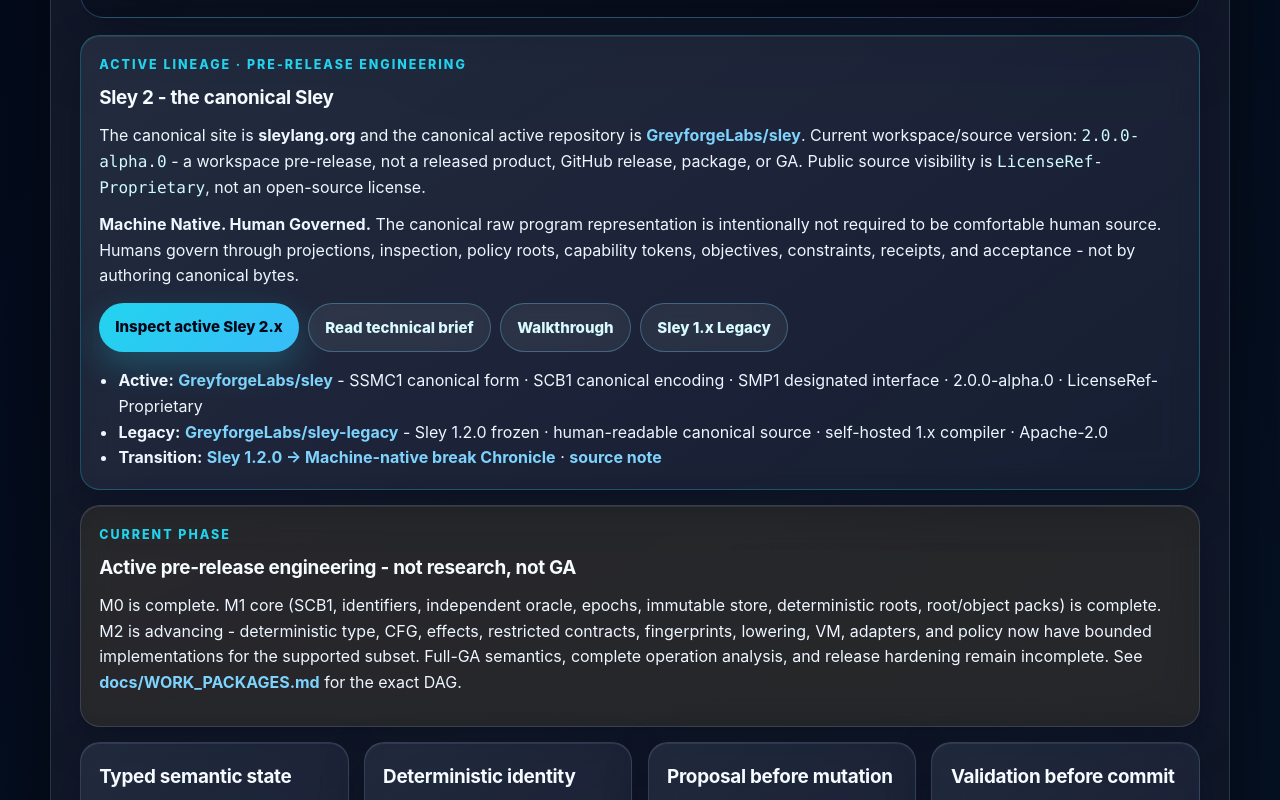
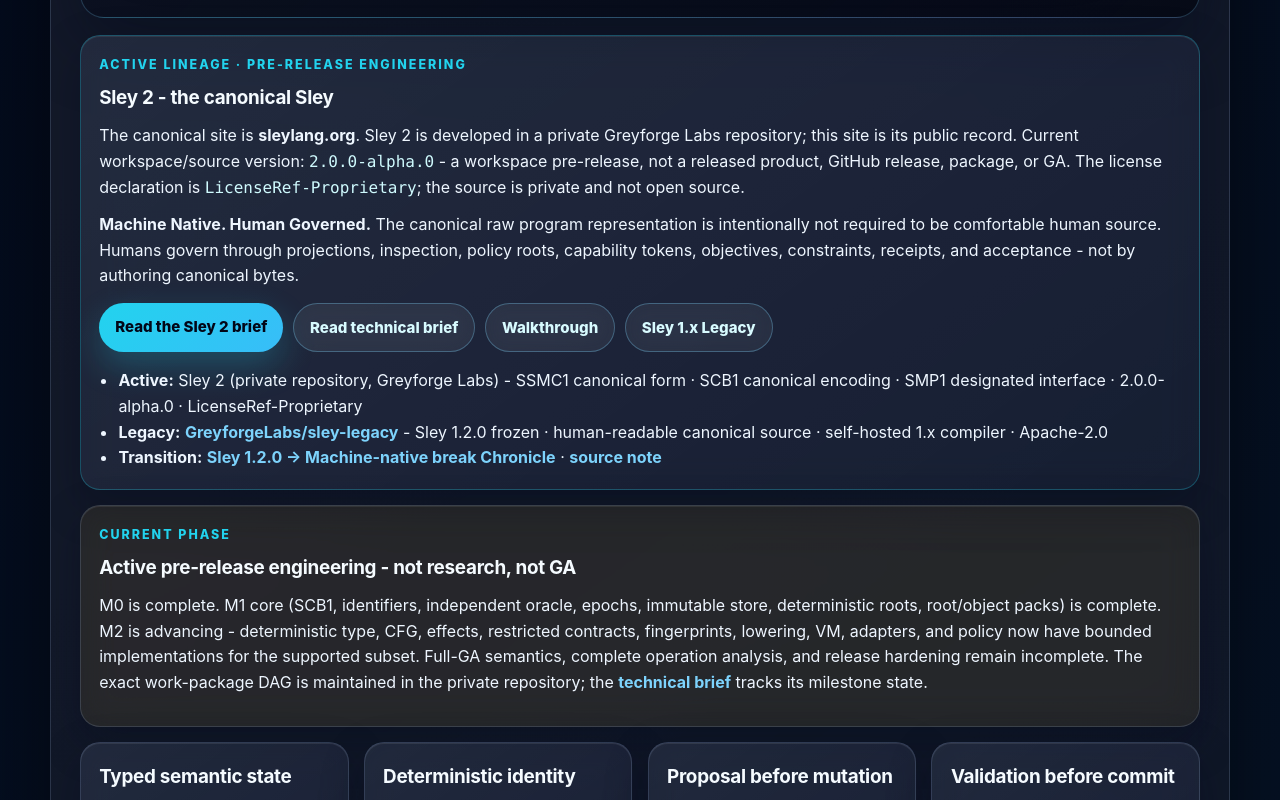
Before and after one commit to GreyforgeLabs/sleylang.org, a Next.js app: page / in a window 1280 px wide. Shown: the part 1380-2180 px from the top of the page. Built offline with nearby package versions, Linux system fonts and the light colour scheme.

Commit message:
Sley 2 source is private: point every reference at the public brief
The active Sley repository is no longer public. Replace repository links
and 'public source' language with sleylang.org as the public record; keep
Sley Legacy links on sley-legacy. Status date 2026-09-11.

```diff
--- a/app/components/SleyShell.jsx
+++ b/app/components/SleyShell.jsx
@@ -53,7 +53,7 @@
           <ScopeLink scope={rootScope} to="/legacy" className="nav-link">
             Legacy
           </ScopeLink>
-          <ScopeLink scope="" to="https://github.com/GreyforgeLabs/sley" className="nav-link">
+          <ScopeLink scope="" to="https://github.com/GreyforgeLabs" className="nav-link">
             GitHub
           </ScopeLink>
           <ScopeLink scope="" to="https://greyforge.tech" className="nav-link">
@@ -98,7 +98,7 @@
         <p>
           <a href="https://greyforge.tech" rel="external noopener noreferrer">greyforge.tech</a> ·
           <a href="https://greyforge.tech/chronicles/sley-120-machine-native-break" rel="external noopener noreferrer">Transition Chronicle</a> ·
-          <a href="https://github.com/GreyforgeLabs/sley" rel="external noopener noreferrer">Active Sley</a> ·
+          <a href="/docs">Active Sley</a> ·
           <a href="/legacy">Legacy</a> ·
           <a href="/llms.txt">llms.txt</a>
         </p>
--- a/app/docs/page.jsx
+++ b/app/docs/page.jsx
@@ -171,8 +171,7 @@
           </div>
         </div>
         <p style={{ marginTop: "1rem" }}>
-          For exact package detail, see <a href="https://github.com/GreyforgeLabs/sley/blob/main/docs/WORK_PACKAGES.md" rel="external noopener noreferrer">docs/WORK_PACKAGES.md</a> and{" "}
-          <a href="https://github.com/GreyforgeLabs/sley/blob/main/ARCHITECTURE.md" rel="external noopener noreferrer">ARCHITECTURE.md</a>. Do not trust prose that disagrees with landed crate code.
+          The exact work-package DAG and crate architecture are maintained in the private repository; this brief is the public summary and is dated. Do not trust prose that disagrees with landed crate code.
         </p>
         <p>
           <strong>Status:</strong> M0 complete · M1 core complete · M2 actively advancing · later release/GA work incomplete. <em>Active pre-release engineering</em> - substantial running implementation, not a research idea; not a released production language.
@@ -182,7 +181,7 @@
       <article className="card">
         <h2>Related surfaces</h2>
         <ul className="qa-list">
-          <li><a href="https://github.com/GreyforgeLabs/sley" rel="external noopener noreferrer">Active Sley 2.x repository</a> - public source (LicenseRef-Proprietary)</li>
+          <li>Active Sley 2.x - private repository (LicenseRef-Proprietary); this site is the public record</li>
           <li><a href="https://github.com/GreyforgeLabs/sley-legacy" rel="external noopener noreferrer">Sley 1.x Legacy</a> - Apache-2.0 frozen line, <a href="/legacy">legacy page</a></li>
           <li><a href="https://greyforge.tech/chronicles/sley-120-machine-native-break" rel="external noopener noreferrer">Architectural transition Chronicle</a></li>
           <li><a href="https://greyforge.tech/research/sley-machine-native-break-source-note-2026-08-27.md" rel="external noopener noreferrer">Transition source note</a></li>
--- a/app/layout.jsx
+++ b/app/layout.jsx
@@ -47,7 +47,7 @@
   openGraph: {
     title: "Sley 2 - Machine-native programming",
     description:
-      "Machines do not write source. They mutate verified program state. Sley 2 is the active machine-native programming system from Greyforge Labs (2.0.0-alpha.0 source-visible pre-release).",
+      "Machines do not write source. They mutate verified program state. Sley 2 is the active machine-native programming system from Greyforge Labs (2.0.0-alpha.0 private pre-release).",
     url: "https://sleylang.org/",
     siteName: "Sley",
     images: [
@@ -74,7 +74,7 @@
     citation_status_date: "2026-08-30",
     llm_discovery_file: "https://sleylang.org/llms.txt",
     llm_claim_boundary:
-      "Active Sley 2 is 2.0.0-alpha.0 source-visible pre-release under LicenseRef-Proprietary; not a GA release/tag/package. Sley 1.x Legacy is Apache-2.0 v1.2.0 frozen.",
+      "Active Sley 2 is a 2.0.0-alpha.0 private pre-release under LicenseRef-Proprietary; not a GA release/tag/package. Sley 1.x Legacy is Apache-2.0 v1.2.0 frozen.",
   },
 };
 
@@ -86,12 +86,11 @@
   applicationCategory: "DeveloperApplication",
   operatingSystem: "Linux",
   url: "https://sleylang.org/",
-  codeRepository: "https://github.com/GreyforgeLabs/sley",
   programmingLanguage: "Sley",
   version: "2.0.0-alpha.0",
   softwareVersion: "2.0.0-alpha.0",
-  dateModified: "2026-08-30",
-  license: "https://github.com/GreyforgeLabs/sley#license",
+  dateModified: "2026-09-11",
+  license: "LicenseRef-Proprietary",
   author: {
     "@type": "Organization",
     name: "Greyforge Labs",
@@ -118,7 +117,6 @@
   isAccessibleForFree: true,
   sameAs: [
     "https://greyforge.tech/about",
-    "https://github.com/GreyforgeLabs/sley",
     "https://github.com/GreyforgeLabs/sley-legacy",
     "https://sleylang.org/llms.txt",
     "https://sleylang.org/legacy",
--- a/app/legacy/page.jsx
+++ b/app/legacy/page.jsx
@@ -116,7 +116,7 @@
         <ul className="qa-list">
           <li>New work that needs machine-native typed state, deterministic roots, and proposal-validated transactions</li>
           <li>Lanes requiring explicit policy/capability and native branch ancestry over verified receipts</li>
-          <li>Active pre-release engineering - inspect the <a href="https://github.com/GreyforgeLabs/sley" rel="external noopener noreferrer">public source</a> directly; no GA or package is claimed</li>
+          <li>Active pre-release engineering - developed privately, documented in the <a href="/docs">technical brief</a>; no GA or package is claimed</li>
         </ul>
         <p>
           <a href="/docs">Sley 2 technical brief</a> · <a href="/tutorial">Architecture walkthrough</a> · <a href="/faq">Sley 2 FAQ</a>
--- a/app/page.jsx
+++ b/app/page.jsx
@@ -55,13 +55,13 @@
   "19 root-backed query classes, truncation/continuation, master ContextCapsule, SMP1 protocol framing, and JSON bridge are deferred (SMP1 is designated, not claimed implemented)",
   "Complete semantic-operation analysis, production fingerprint hardening, and full S20-530 crash-matrix implementation remain gaps",
   "Merge, force-reset, symbolic refs, tags, branch deletion, and clone-equivalent pack exchange are not supported",
-  "Public surface is inspectable pre-release, not an installed language release - no GA, tag, package, or production claim",
+  "Sley 2 is a privately developed pre-release, not an installed language release - no GA, tag, package, or production claim",
 ];
 
 export const metadata = {
   title: "Sley 2 - Machine-native programming",
   description:
-    "Sley 2 is Greyforge Labs' active machine-native programming system. Machines mutate typed verified program state; humans govern through projections, policy, and evidence. 2.0.0-alpha.0 source-visible pre-release (LicenseRef-Proprietary), intentionally incompatible with the Apache-2.0 Sley 1.x Legacy lineage.",
+    "Sley 2 is Greyforge Labs' active machine-native programming system. Machines mutate typed verified program state; humans govern through projections, policy, and evidence. 2.0.0-alpha.0 private pre-release (LicenseRef-Proprietary), intentionally incompatible with the Apache-2.0 Sley 1.x Legacy lineage.",
   alternates: {
     canonical: "/",
   },
@@ -97,20 +97,16 @@
         <p className="card-kicker">Active lineage · pre-release engineering</p>
         <h2>Sley 2 - the canonical Sley</h2>
         <p>
-          The canonical site is <strong>sleylang.org</strong> and the canonical active repository is{" "}
-          <a href="https://github.com/GreyforgeLabs/sley" rel="external noopener noreferrer">
-            GreyforgeLabs/sley
-          </a>
-          . Current workspace/source version: <code>2.0.0-alpha.0</code> - a workspace pre-release, not a released product, GitHub release, package, or GA.
-          Public source visibility is <code>LicenseRef-Proprietary</code>, not an open-source license.
+          The canonical site is <strong>sleylang.org</strong>. Sley 2 is developed in a private Greyforge Labs repository; this site is its public record. Current workspace/source version: <code>2.0.0-alpha.0</code> - a workspace pre-release, not a released product, GitHub release, package, or GA.
+          The license declaration is <code>LicenseRef-Proprietary</code>; the source is private and not open source.
         </p>
         <p>
           <strong>Machine Native. Human Governed.</strong> The canonical raw program representation is intentionally not required to be comfortable human source. Humans govern
           through projections, inspection, policy roots, capability tokens, objectives, constraints, receipts, and acceptance - not by authoring canonical bytes.
         </p>
         <div style={{ display: "flex", gap: "0.6rem", flexWrap: "wrap", marginTop: "0.9rem" }}>
-          <a className="button-primary" href="https://github.com/GreyforgeLabs/sley" rel="external noopener noreferrer">
-            Inspect active Sley 2.x
+          <a className="button-primary" href="/docs">
+            Read the Sley 2 brief
           </a>
           <a className="button-ghost" href="/docs">
             Read technical brief
@@ -124,7 +120,7 @@
         </div>
         <ul className="qa-list" style={{ marginTop: "1rem" }}>
           <li>
-            <strong>Active:</strong> <a href="https://github.com/GreyforgeLabs/sley" rel="external noopener noreferrer">GreyforgeLabs/sley</a> - SSMC1 canonical form · SCB1 canonical encoding · SMP1 designated interface · 2.0.0-alpha.0 · LicenseRef-Proprietary
+            <strong>Active:</strong> Sley 2 (private repository, Greyforge Labs) - SSMC1 canonical form · SCB1 canonical encoding · SMP1 designated interface · 2.0.0-alpha.0 · LicenseRef-Proprietary
           </li>
           <li>
             <strong>Legacy:</strong> <a href="https://github.com/GreyforgeLabs/sley-legacy" rel="external noopener noreferrer">GreyforgeLabs/sley-legacy</a> - Sley 1.2.0 frozen · human-readable canonical source · self-hosted 1.x compiler · Apache-2.0
@@ -140,8 +136,7 @@
         <p className="card-kicker">Current phase</p>
         <h2>Active pre-release engineering - not research, not GA</h2>
         <p>
-          M0 is complete. M1 core (SCB1, identifiers, independent oracle, epochs, immutable store, deterministic roots, root/object packs) is complete. M2 is advancing - deterministic type, CFG, effects, restricted contracts, fingerprints, lowering, VM, adapters, and policy now have bounded implementations for the supported subset. Full-GA semantics, complete operation analysis, and release hardening remain incomplete. See{" "}
-          <a href="https://github.com/GreyforgeLabs/sley/blob/main/docs/WORK_PACKAGES.md" rel="external noopener noreferrer">docs/WORK_PACKAGES.md</a> for the exact DAG.
+          M0 is complete. M1 core (SCB1, identifiers, independent oracle, epochs, immutable store, deterministic roots, root/object packs) is complete. M2 is advancing - deterministic type, CFG, effects, restricted contracts, fingerprints, lowering, VM, adapters, and policy now have bounded implementations for the supported subset. Full-GA semantics, complete operation analysis, and release hardening remain incomplete. The exact work-package DAG is maintained in the private repository; the <a href="/docs">technical brief</a> tracks its milestone state.
         </p>
       </article>
 
@@ -165,7 +160,7 @@
           <li><strong>Retain receipts & evidence</strong> - canonical receipts, observation digests, query responses, and evidence capsules for acceptance.</li>
         </ol>
         <p style={{ marginTop: "0.8rem", color: "var(--muted)", fontSize: "0.9rem" }}>
-          The current public surface is an inspectable pre-release implementation, not an installed language release. No stable end-user CLI/API is claimed beyond thin machine wrappers that delegate all judgment to the kernel.
+          Sley 2 is a privately developed pre-release implementation, not an installed language release. No stable end-user CLI/API is claimed beyond thin machine wrappers that delegate all judgment to the kernel.
         </p>
       </article>
 
@@ -194,8 +189,7 @@
           ))}
         </ul>
         <p>
-          Full-GA blockers remain: six unmodeled entity bodies, unsupported opcode families, trunk truncated query coverage, master capsule, live provider/shell/network authority, and complete S20-530 recovery implementation. See the{" "}
-          <a href="https://github.com/GreyforgeLabs/sley" rel="external noopener noreferrer">repository</a> for exact status.
+          Full-GA blockers remain: six unmodeled entity bodies, unsupported opcode families, trunk truncated query coverage, master capsule, live provider/shell/network authority, and complete S20-530 recovery implementation. This page and the <a href="/docs">technical brief</a> track exact status.
         </p>
       </article>
 
@@ -220,8 +214,7 @@
           The root README still describes named branches as future work, but code evidence proves S20-500 native refs (CAS, ancestry) are landed. Prefer crate code, tests, and <code>docs/WORK_PACKAGES.md</code> over prose when they disagree. Other known divergences: SMP1 is architecturally designated but not claimed implemented.
         </p>
         <p>
-          <a href="https://github.com/GreyforgeLabs/sley/blob/main/docs/WORK_PACKAGES.md" rel="external noopener noreferrer">Work-package DAG</a> ·
-          <a href="https://github.com/GreyforgeLabs/sley/blob/main/ARCHITECTURE.md" rel="external noopener noreferrer">Architecture</a> ·
+          <a href="/docs">Technical brief</a> ·
           <a href="https://greyforge.tech/chronicles/sley-120-machine-native-break" rel="external noopener noreferrer">Transition Chronicle</a>
         </p>
       </article>
```
Also changed, not shown: app/faq/page.jsx (+4 -4 lines), app/readme/page.jsx (+6 -7 lines), app/tutorial/page.jsx (+8 -9 lines), public/README.txt, public/llms.txt, 1 other file (tests, documents, lock files or other folders).
